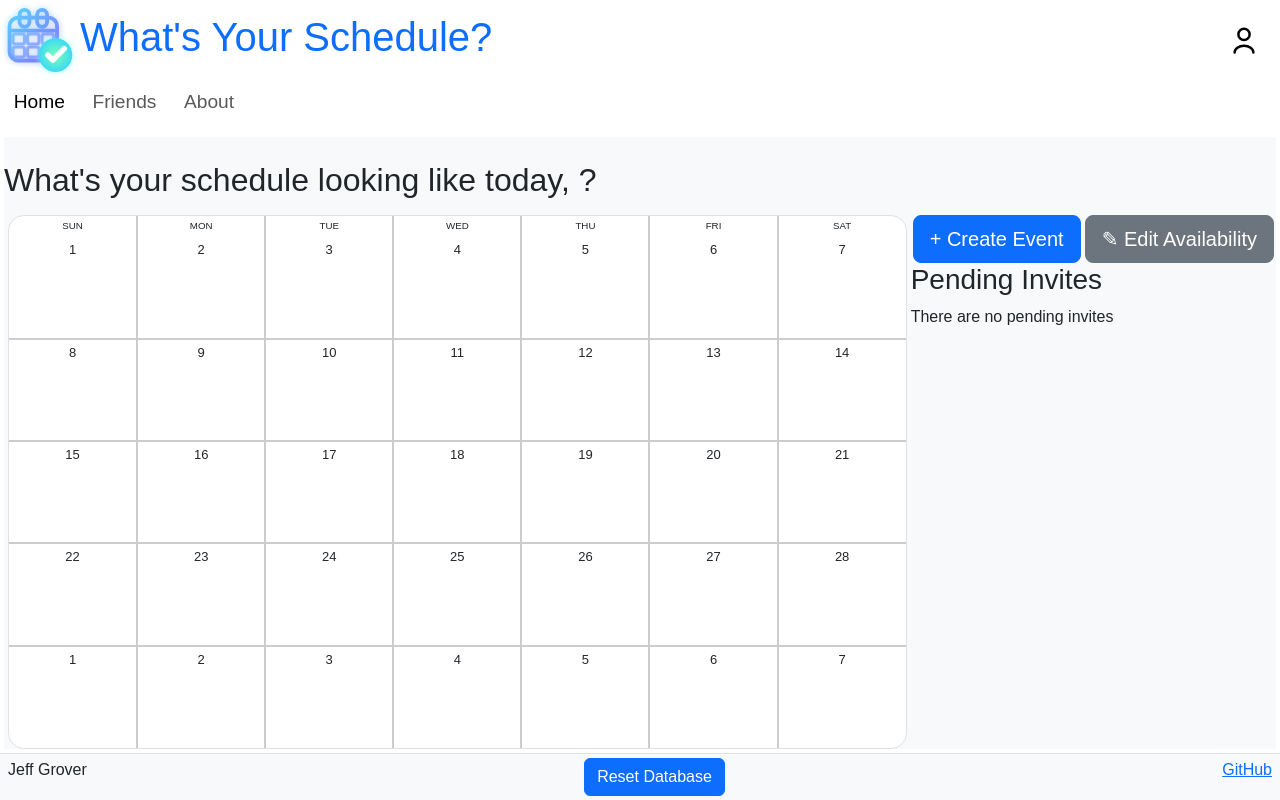
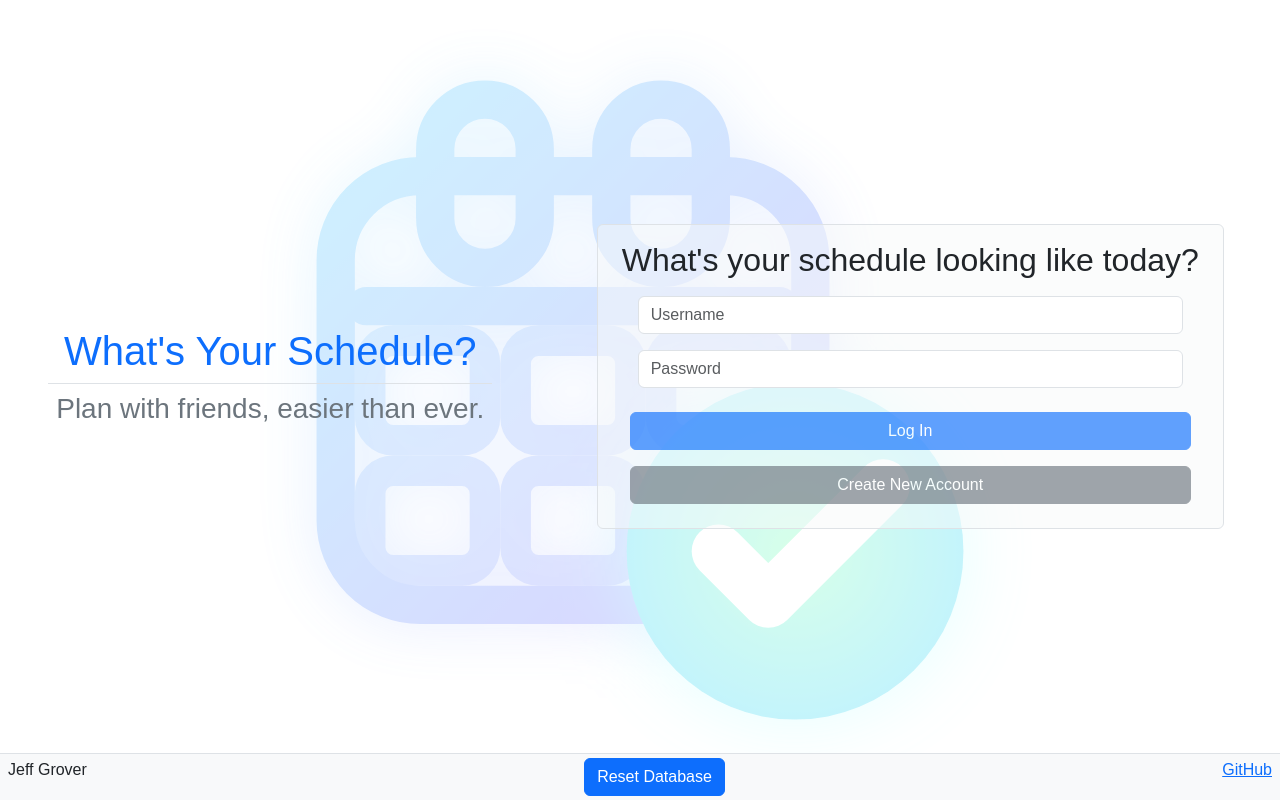
Before and after one commit to j3ffgr0v3r/CS260-Startup, a React (Vite) app: page / in a window 1280 px wide. Before the commit this address led to /home. Built offline with nearby package versions, Linux system fonts and the light colour scheme; a web font is replaced by a local one.

Commit message:
Added logout button

```diff
--- a/src/app.css
+++ b/src/app.css
@@ -43,8 +43,12 @@
     min-width: 100vw;
 }
 
-.profile {
+.profile button {
     font-size: 20px;
+}
+
+.profile button:hover {
+    color: darkslategray;
 }
 
 .title .logo, .top .profile-symbol {
--- a/src/app.jsx
+++ b/src/app.jsx
@@ -10,27 +10,27 @@
 import { About } from './about/about';
 import { AuthState } from './login/authState';
 import { ResetDatabase } from './components/debug';
-import { Button } from 'react-bootstrap';
+import { Button, Dropdown } from 'react-bootstrap';
 
 export default function App() {
     const [activeUser, setActiveUser] = React.useState(() => {
         const saved = localStorage.getItem('activeUser');
-        return saved ? JSON.parse(saved) : [];
-      });
+        return saved ? JSON.parse(saved) : null;
+    });
     const [authState, setAuthState] = React.useState(activeUser ? AuthState.Authenticated : AuthState.Unauthenticated);
 
     return (
         <BrowserRouter>
             <div className="app">
                 <Routes>
-                    <Route element={<PublicRoute authState={authState}/>}>
+                    <Route element={<PublicRoute authState={authState} />}>
                         <Route path='/' element={<Login onAuthChange={(activeUser, authState) => {
-                                            setActiveUser(activeUser);
-                                            setAuthState(authState);
-                                            }}/>} exact />
+                            setActiveUser(activeUser);
+                            setAuthState(authState);
+                        }} />} exact />
                     </Route>
                     <Route element={<PrivateRoute authState={authState} />}>
-                        <Route element={<Header activeUser={activeUser} />}>
+                        <Route element={<Header activeUser={activeUser} setActiveUser={setActiveUser} setAuthState={setAuthState} />}>
                             <Route path='/home' element={<Home activeUser={activeUser} />} />
                             <Route path='/friends/:friendID' element={<FriendSchedule />} />
                             <Route path='/friends' element={<Friends />} />
@@ -51,7 +51,14 @@
     );
 }
 
-function Header({ activeUser }) {
+function Header({ activeUser, setActiveUser, setAuthState }) {
+    function logout() {
+        setActiveUser(null);
+        localStorage.removeItem("activeUser");
+        setAuthState(AuthState.Unauthenticated);
+        <Navigate to="/" replace />;
+    }
+
     return (
         <>
             <header className="bg-white">
@@ -60,7 +67,7 @@
                         <h1 className="text-primary mb-0"><img className="logo" src="/images/logo.svg" alt="logo" />What's Your Schedule?</h1>
                     </div>
                     <div className="profile me-3">
-                        <span>{activeUser.username}</span><img className="profile-symbol" src="/images/profile.svg" alt="profile" />
+                        <ProfileMenu activeUser={activeUser} onLogout={() => logout()} />
                     </div>
                 </div>
 
@@ -77,12 +84,40 @@
     );
 }
 
-function PublicRoute ({ authState }) {
+// Custom toggle to use an SVG instead of default caret
+const IconToggle = React.forwardRef(({ username, onClick }, ref) => (
+    <button
+        ref={ref}
+        type="button"
+        className="btn p-1 border-0"
+        onClick={(e) => {
+            e.preventDefault();
+            onClick(e);
+        }}
+        aria-label="Open profile menu"
+    >
+        <span>{username}</span><img className="profile-symbol" src="/images/profile.svg" alt="profile" />
+    </button>
+));
+
+function ProfileMenu({ activeUser, onLogout }) {
+    return (
+        <Dropdown align="end">
+            <Dropdown.Toggle username={activeUser.username} as={IconToggle} id="profile-menu" />
+
+            <Dropdown.Menu>
+                <Dropdown.Item onClick={onLogout}>Log out</Dropdown.Item>
+            </Dropdown.Menu>
+        </Dropdown>
+    );
+}
+
+function PublicRoute({ authState }) {
     // If user exists, redirect them to home instead of showing Login/Landing
     return authState == AuthState.Authenticated ? (<Navigate to="/home" replace />) : (<Outlet />);
 };
 
-function PrivateRoute ({ authState }) {
+function PrivateRoute({ authState }) {
     // If user does not exist, redirect them to Login
     return authState != AuthState.Authenticated ? (<Navigate to="/" replace />) : (<Outlet />);
 
```
